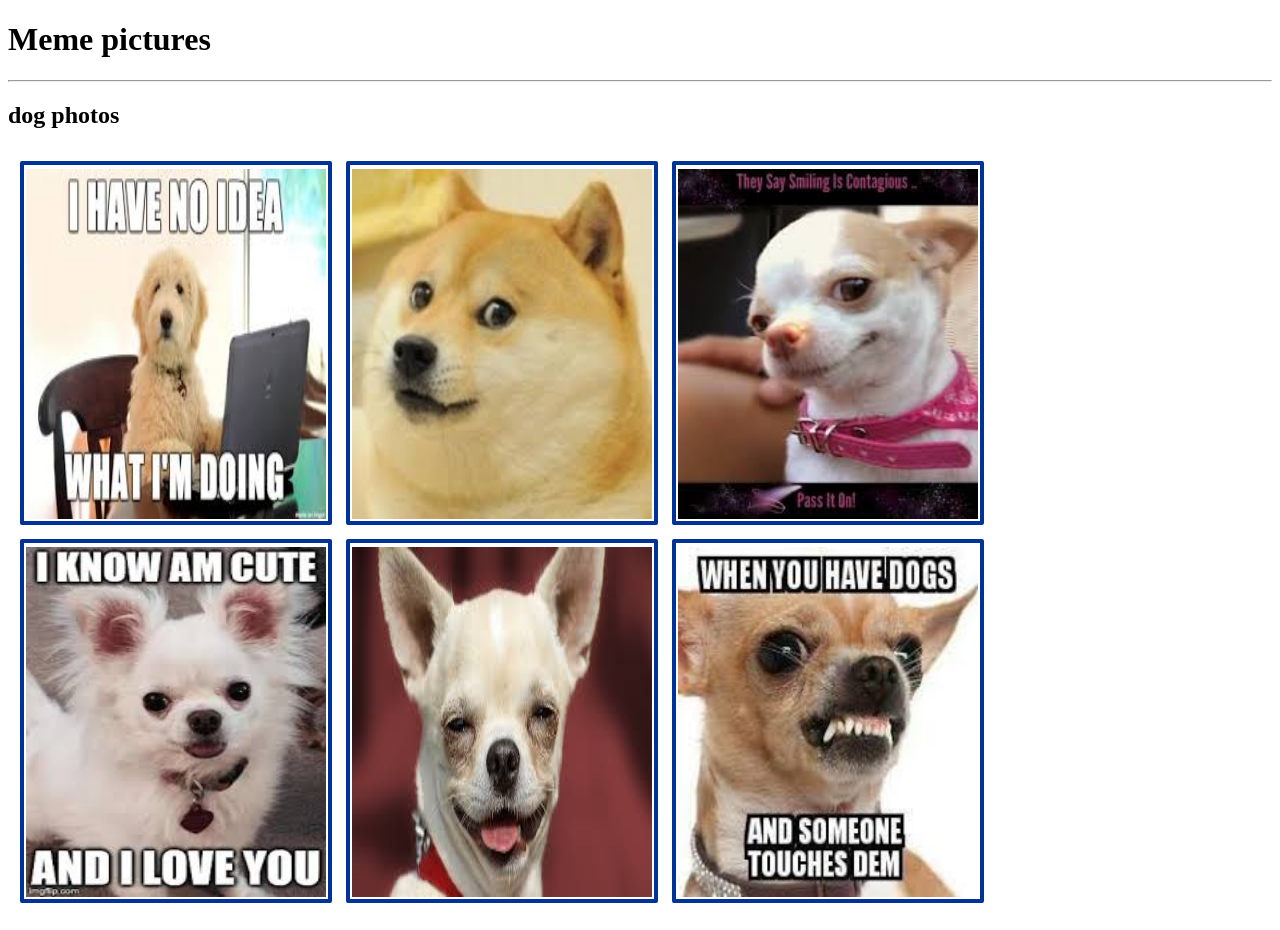
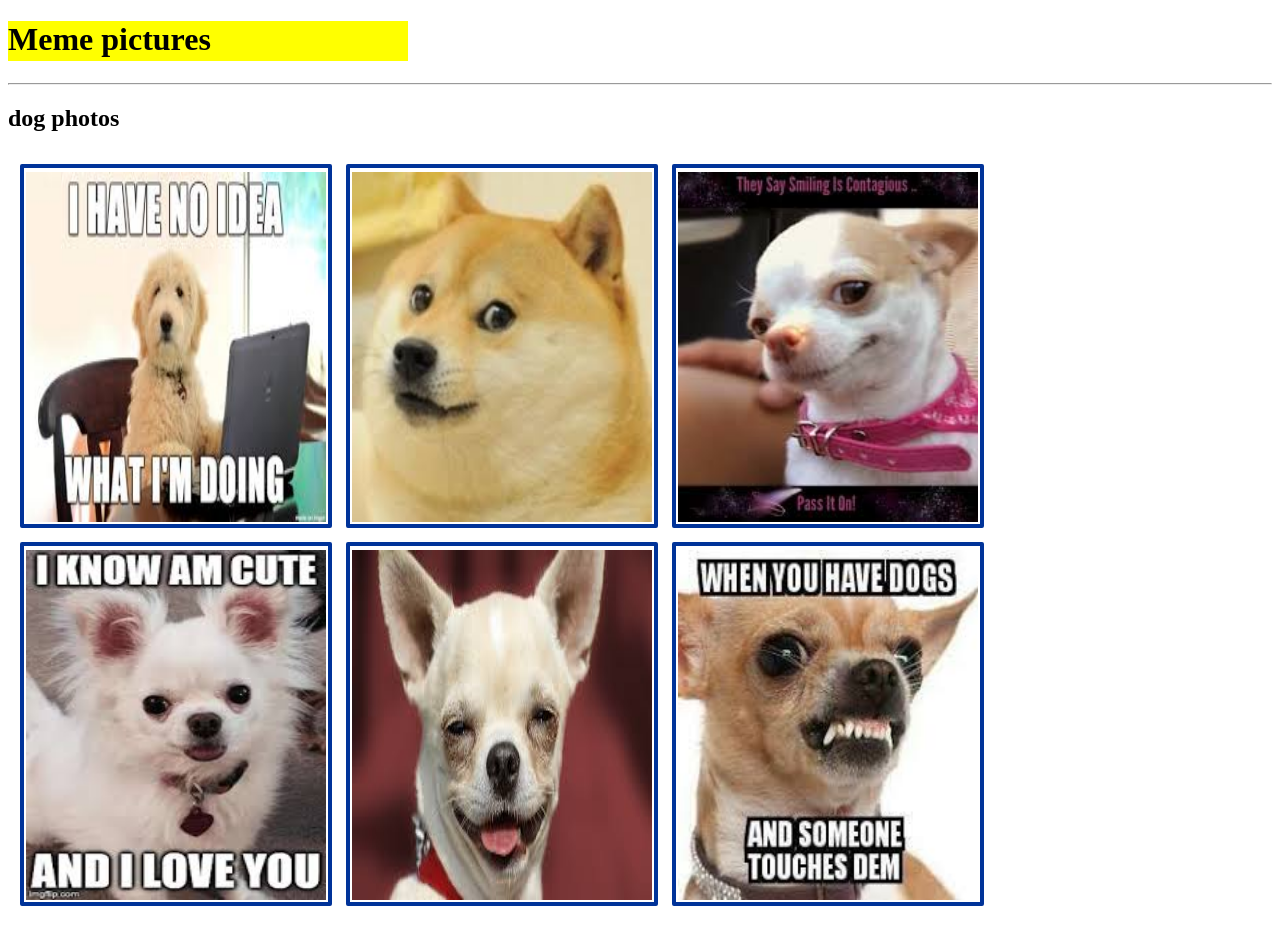
Before and after one commit to Aditya731201/testq1, a plain HTML site: page index.html in a window 1280 px wide. Drawn offline with Linux system fonts and the light colour scheme.

Commit message:
Update index.html

```diff
--- a/index.html
+++ b/index.html
@@ -6,7 +6,7 @@
     <meta name="viewport" content="width=device-width, initial-scale=1, shrink-to-fit=no">
    <link rel="stylesheet" href="PIC\style.css">
   </head><div>
-  <h1 align="left">Meme pictures</h1>
+  <h1 id="h1-id" align="left">Meme pictures</h1>
   <hr>
 <h2 align="left">dog photos</h2></div>
 <div class ="container">
```
